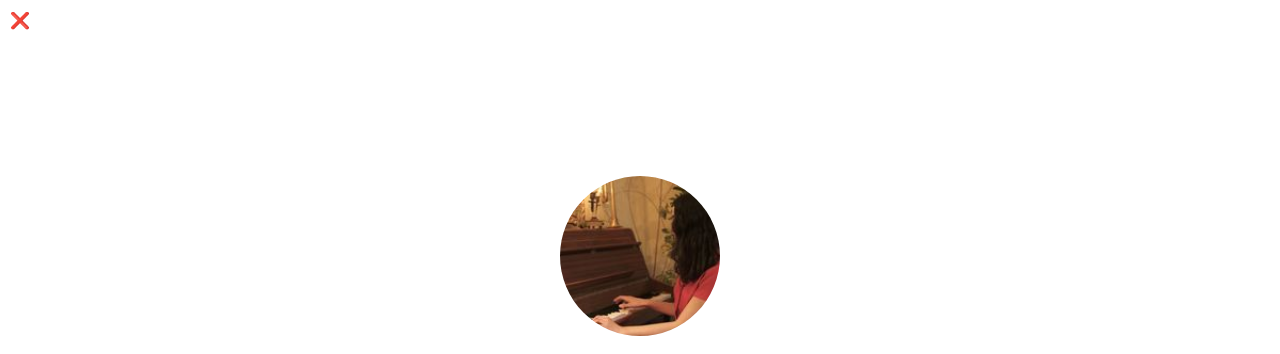
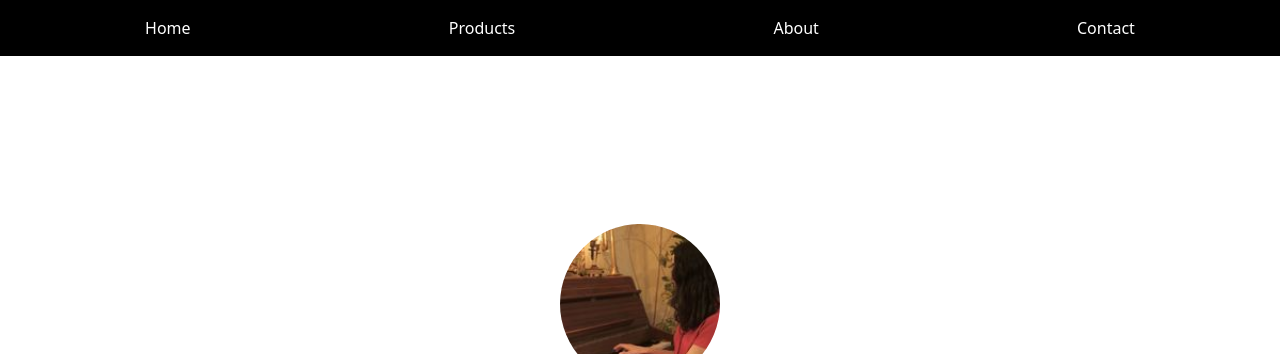
Before and after one commit to islemamrani777/doha_secret_site, a plain HTML site: page index.html in a window 1280 px wide. Shown: the top 354 px of the page. Drawn offline with nearby package versions, Linux system fonts and the light colour scheme.

Commit message:
Update style.css

```diff
--- a/assets/css/style.css
+++ b/assets/css/style.css
@@ -8,7 +8,7 @@
   font-family: 'Sen', sans-serif;
 }
 
-body {
+.faded {
   animation: fadeInAnimation ease 3s;
   animation-iteration-count: 1;
   animation-fill-mode: forwards;
@@ -28,8 +28,8 @@ body {
   color: white;
 }
 
-button {
-  position:absolute; top:0; left:0;
+.media {
+  position:absolute; top:905px; left:10;
 }
 
 :root {
@@ -38,3 +38,32 @@ button {
 [data-theme="dark"] {
   --primary-color:grey;
 }
+
+.navbar {
+    background-color: black;
+    padding: 1rem;
+    position: fixed;
+    width: 100%;
+    top: 0;
+    left: 0;
+}
+
+.navbar ul {
+    list-style-type: none;
+    padding: 0;
+    margin: 0;
+    display: flex;
+    justify-content: space-around;
+}
+
+.navbar a {
+    color: white;
+    text-decoration: none;
+    font-size: 1rem;
+}
+
+.navbar a:hover {
+  color: orange;
+  text-decoration: none;
+  font-size: 1rem;
+}
```
